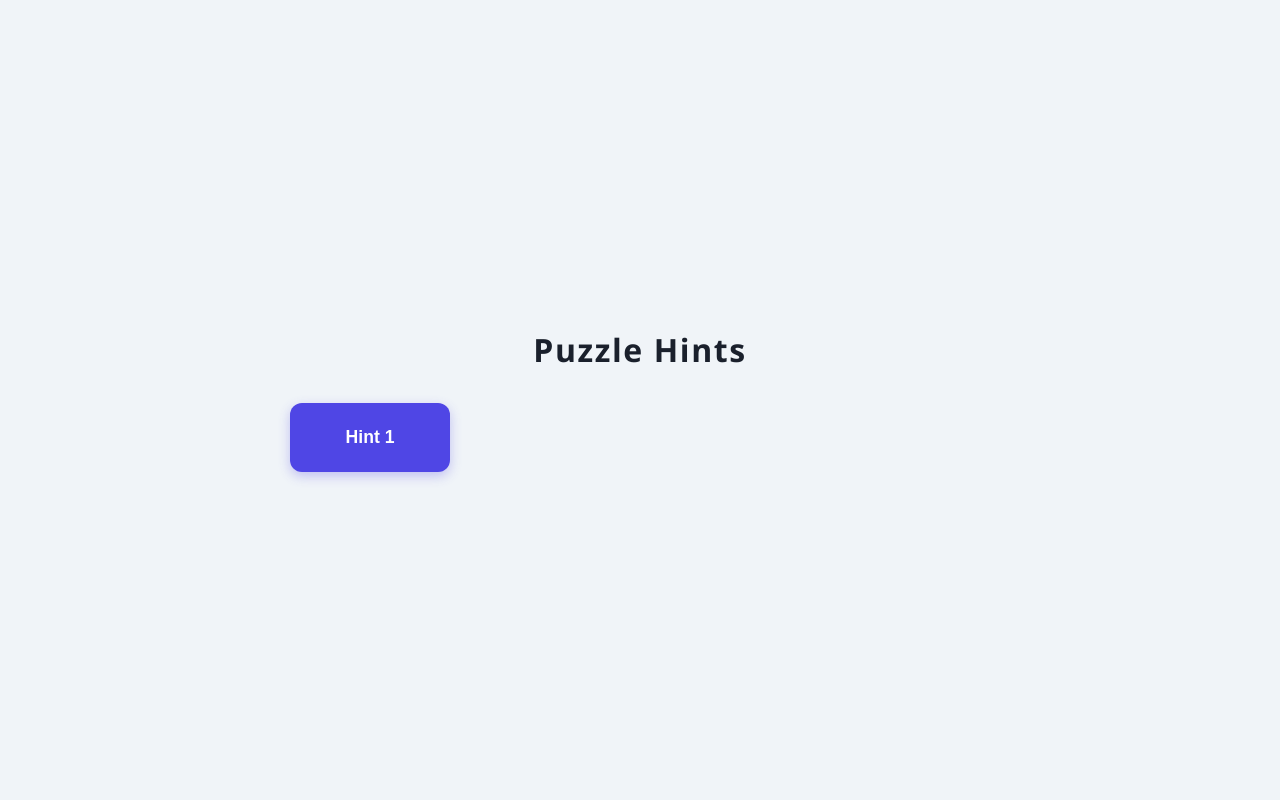
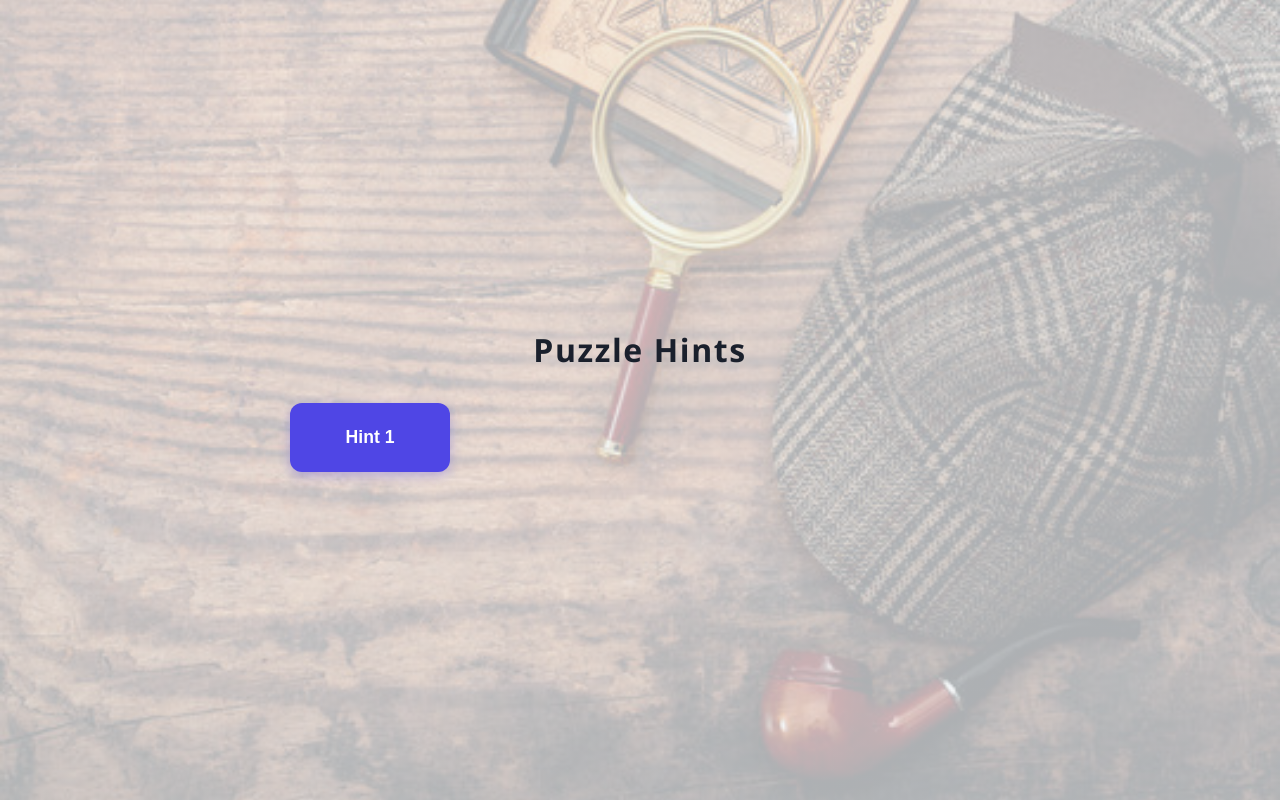
Before and after one commit to MarwinxxD/puzzleWebsite, a Django app: template templates/home/home.html in a window 1280 px wide. Run offline with Django 5.2, Linux system fonts and the light colour scheme; the template is opened without the code that fills it: most values are stand-ins (such as "Sample title", 1, 10 or a date in 2020).

Commit message:
added background image

```diff
--- a/static/css/style.css
+++ b/static/css/style.css
@@ -12,7 +12,8 @@ body {
   flex-direction: column;
   align-items: center;
   justify-content: center;
-  background: #f0f4f8;
+  background: linear-gradient(rgba(240, 244, 248, 0.72), rgba(240, 244, 248, 0.72)),
+    url("/static/images/background.jpg") center / cover no-repeat fixed;
   font-family: "Segoe UI", Tahoma, Geneva, Verdana, sans-serif;
   padding: 2rem;
 }
```
Also changed, not shown: static/images/background.jpg (added).
